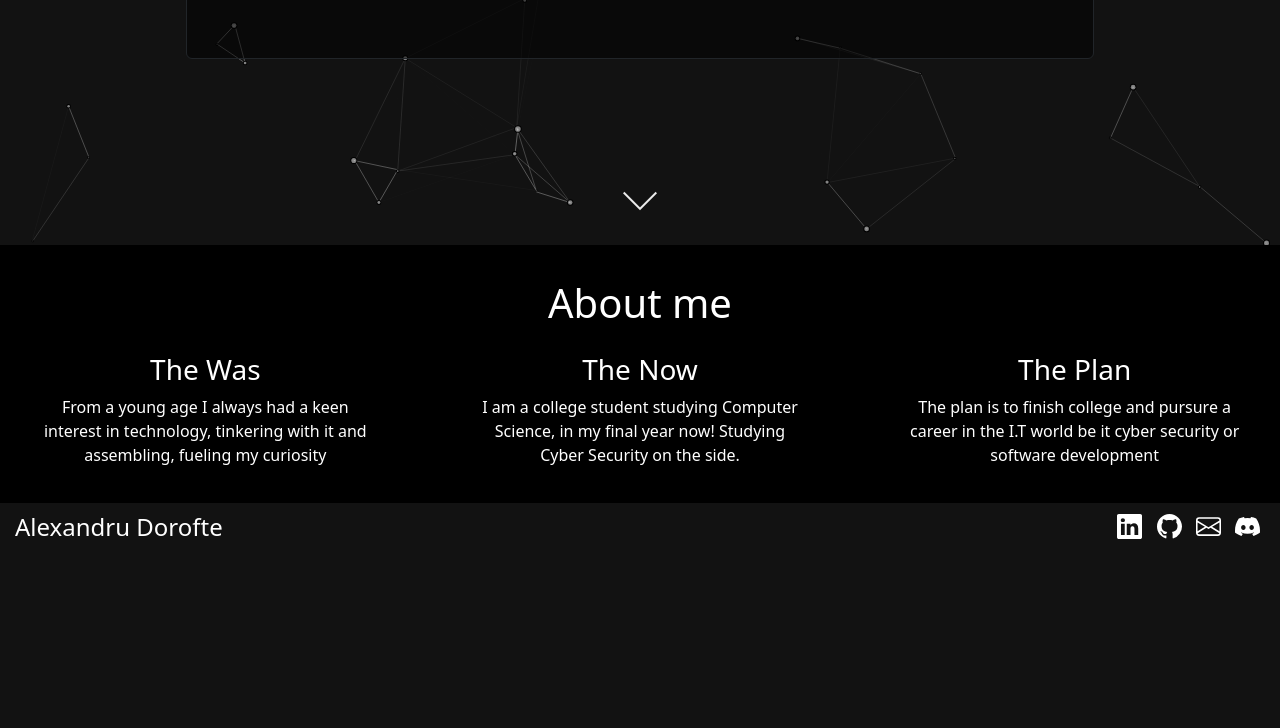
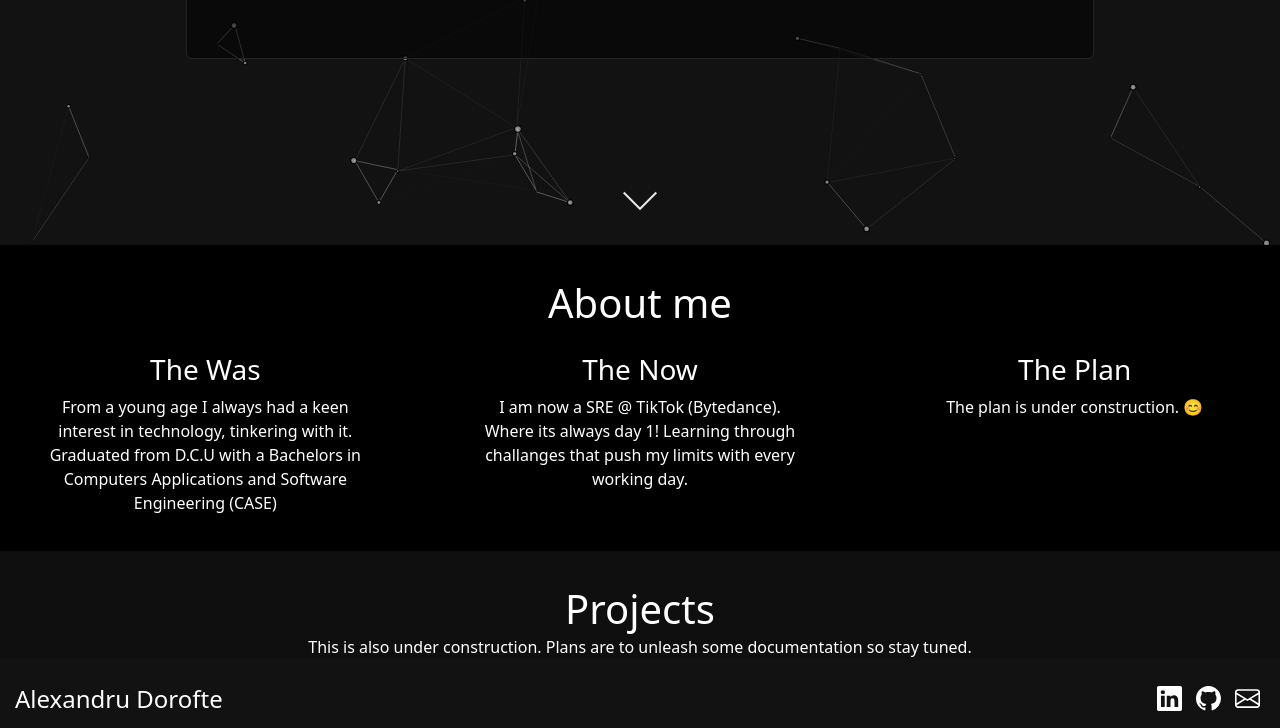
Before and after one commit to Alexandru-Dorofte/alexandru-dorofte.github.io, a plain HTML site: page index.html in a window 1280 px wide. Shown: the part 555-1283 px from the top of the page. Before the commit the page ends 1111 px from the top, so only its background shows below. Drawn offline with nearby package versions, Linux system fonts and the light colour scheme.

Commit message:
updates the now and slight workings

```diff
--- a/index.html
+++ b/index.html
@@ -1,14 +1,20 @@
 <!DOCTYPE html>
 <html lang="en">
+
 <head>
   <title>Welcome!</title>
   <meta charset="utf-8">
   <meta name="viewport" content="width=device-width, initial-scale=1">
-    <link href="https://cdn.jsdelivr.net/npm/bootstrap@5.2.0/dist/css/bootstrap.min.css" rel="stylesheet" integrity="sha384-gH2yIJqKdNHPEq0n4Mqa/HGKIhSkIHeL5AyhkYV8i59U5AR6csBvApHHNl/vI1Bx" crossorigin="anonymous">
+  <link href="https://cdn.jsdelivr.net/npm/bootstrap@5.2.0/dist/css/bootstrap.min.css" rel="stylesheet"
+    integrity="sha384-gH2yIJqKdNHPEq0n4Mqa/HGKIhSkIHeL5AyhkYV8i59U5AR6csBvApHHNl/vI1Bx" crossorigin="anonymous">
   <link rel="stylesheet" href="main.css">
   <link rel="shortcut icon" href="/images/favicon.jpeg" type="image/x-icon">
-    <script src="https://cdn.jsdelivr.net/npm/@popperjs/core@2.11.5/dist/umd/popper.min.js" integrity="sha384-Xe+8cL9oJa6tN/veChSP7q+mnSPaj5Bcu9mPX5F5xIGE0DVittaqT5lorf0EI7Vk" crossorigin="anonymous"></script>
-    <script src="https://cdn.jsdelivr.net/npm/bootstrap@5.2.0/dist/js/bootstrap.min.js" integrity="sha384-ODmDIVzN+pFdexxHEHFBQH3/9/vQ9uori45z4JjnFsRydbmQbmL5t1tQ0culUzyK" crossorigin="anonymous"></script>
+  <script src="https://cdn.jsdelivr.net/npm/@popperjs/core@2.11.5/dist/umd/popper.min.js"
+    integrity="sha384-Xe+8cL9oJa6tN/veChSP7q+mnSPaj5Bcu9mPX5F5xIGE0DVittaqT5lorf0EI7Vk"
+    crossorigin="anonymous"></script>
+  <script src="https://cdn.jsdelivr.net/npm/bootstrap@5.2.0/dist/js/bootstrap.min.js"
+    integrity="sha384-ODmDIVzN+pFdexxHEHFBQH3/9/vQ9uori45z4JjnFsRydbmQbmL5t1tQ0culUzyK"
+    crossorigin="anonymous"></script>
 </head>
 
 <body>
@@ -16,11 +22,15 @@
   <div class="first" id="particles-js">
     <div id="smaller-box" class="rounded border border-dark faded-box d-flex flex-column align-items-center">
       <img src="/images/selfie.jpg" class="rounded-circle" id="selfie" width="200" height="200">
-      <p>Hello World! My Name is Alexandru Dorofte<br><span class="typed-text"></span><span class="cursor">&nbsp;</span></p>
+      <p>Hello World! My Name is Alexandru Dorofte<br><span class="typed-text"></span><span class="cursor">&nbsp;</span>
+      </p>
     </div>
     <script src="main.js"></script>
-    <a href="#about-me"><div class="scroll-dwn-btn"></div></a>
+    <a href="#about-me">
+      <div class="scroll-dwn-btn"></div>
+    </a>
   </div>
+
   <div class="second " style="text-align: center;">
     <br>
     <h1 id="about-me" class="about-me" style="margin-top: 10px; margin-bottom:2px;">About me</h1>
@@ -30,19 +40,28 @@
       <div class="col-sm" style="padding-left:50px; padding-right:50px">
         <!-- <img src="/images/selfie.jpg" class="rounded-circle" id="selfie" width="200" height="200"> -->
         <h3>The Was</h3>
-          <p>From a young age I always had a keen interest in technology, tinkering with it and assembling, fueling my curiosity</p>
+        <p>From a young age I always had a keen interest in technology, tinkering with it. Graduated from D.C.U with a
+          Bachelors in Computers Applications and Software Engineering (CASE)</p>
       </div>
 
       <div class="col-sm" style="padding-left:50px; padding-right:50px">
         <h3>The Now</h3>
-        <in>I am a college student studying Computer Science, in my final year now! Studying Cyber Security on the side.</p>
+        <in>I am now a SRE @ TikTok (Bytedance). Where its always day 1! Learning through challanges that push my limits with every working day.
+          </p>
       </div>
 
       <div class="col-sm" style="padding-left:50px; padding-right:50px">
         <h3>The Plan</h3>
-        <p>The plan is to finish college and pursure a career in the I.T world be it cyber security or software development</p>
+        <p>The plan is under construction. 😊 </p>
       </div>
     </div>
+  </div>
+
+  <div class="third" style="text-align: center;">
+    <br>
+    <h1 id="about-me" class="about-me" style="margin-top: 10px; margin-bottom:2px;">Projects</h1>
+    <p>This is also under construction. Plans are to unleash some documentation so stay tuned.
+    <br>
   </div>
 
   <footer class="icons" style="padding-left: 15px; padding-top: 10px; padding-bottom: 7px; padding-right: 10px;">
@@ -53,38 +72,36 @@
 
       <div class="col-sm" style="align-items: right; text-align: right">
         <a href="https://www.linkedin.com/in/alexandru-dorofte" target="_blank" id="linkedin">
-        <svg xmlns="http://www.w3.org/2000/svg" style="margin-right: 10px" width="25" height="25" fill="currentColor" class="bi bi-linkedin" viewBox="0 0 16 16">
-          <path d="M0 1.146C0 .513.526 0 1.175 0h13.65C15.474 0 16 .513 16 1.146v13.708c0 .633-.526 1.146-1.175 1.146H1.175C.526 16 0 15.487 0 14.854V1.146zm4.943 12.248V6.169H2.542v7.225h2.401zm-1.2-8.212c.837 0 1.358-.554 1.358-1.248-.015-.709-.52-1.248-1.342-1.248-.822 0-1.359.54-1.359 1.248 0 .694.521 1.248 1.327 1.248h.016zm4.908 8.212V9.359c0-.216.016-.432.08-.586.173-.431.568-.878 1.232-.878.869 0 1.216.662 1.216 1.634v3.865h2.401V9.25c0-2.22-1.184-3.252-2.764-3.252-1.274 0-1.845.7-2.165 1.193v.025h-.016a5.54 5.54 0 0 1 .016-.025V6.169h-2.4c.03.678 0 7.225 0 7.225h2.4z"/>
+          <svg xmlns="http://www.w3.org/2000/svg" style="margin-right: 10px" width="25" height="25" fill="currentColor"
+            class="bi bi-linkedin" viewBox="0 0 16 16">
+            <path
+              d="M0 1.146C0 .513.526 0 1.175 0h13.65C15.474 0 16 .513 16 1.146v13.708c0 .633-.526 1.146-1.175 1.146H1.175C.526 16 0 15.487 0 14.854V1.146zm4.943 12.248V6.169H2.542v7.225h2.401zm-1.2-8.212c.837 0 1.358-.554 1.358-1.248-.015-.709-.52-1.248-1.342-1.248-.822 0-1.359.54-1.359 1.248 0 .694.521 1.248 1.327 1.248h.016zm4.908 8.212V9.359c0-.216.016-.432.08-.586.173-.431.568-.878 1.232-.878.869 0 1.216.662 1.216 1.634v3.865h2.401V9.25c0-2.22-1.184-3.252-2.764-3.252-1.274 0-1.845.7-2.165 1.193v.025h-.016a5.54 5.54 0 0 1 .016-.025V6.169h-2.4c.03.678 0 7.225 0 7.225h2.4z" />
           </svg>
         </a>
         <a href="https://github.com/Alexandru-Dorofte" target="_blank" id="github">
-      <svg xmlns="http://www.w3.org/2000/svg" style="margin-right: 10px" width="25" height="25" fill="currentColor" class="bi bi-github" viewBox="0 0 16 16">
-        <path d="M8 0C3.58 0 0 3.58 0 8c0 3.54 2.29 6.53 5.47 7.59.4.07.55-.17.55-.38 0-.19-.01-.82-.01-1.49-2.01.37-2.53-.49-2.69-.94-.09-.23-.48-.94-.82-1.13-.28-.15-.68-.52-.01-.53.63-.01 1.08.58 1.23.82.72 1.21 1.87.87 2.33.66.07-.52.28-.87.51-1.07-1.78-.2-3.64-.89-3.64-3.95 0-.87.31-1.59.82-2.15-.08-.2-.36-1.02.08-2.12 0 0 .67-.21 2.2.82.64-.18 1.32-.27 2-.27.68 0 1.36.09 2 .27 1.53-1.04 2.2-.82 2.2-.82.44 1.1.16 1.92.08 2.12.51.56.82 1.27.82 2.15 0 3.07-1.87 3.75-3.65 3.95.29.25.54.73.54 1.48 0 1.07-.01 1.93-.01 2.2 0 .21.15.46.55.38A8.012 8.012 0 0 0 16 8c0-4.42-3.58-8-8-8z"/>
+          <svg xmlns="http://www.w3.org/2000/svg" style="margin-right: 10px" width="25" height="25" fill="currentColor"
+            class="bi bi-github" viewBox="0 0 16 16">
+            <path
+              d="M8 0C3.58 0 0 3.58 0 8c0 3.54 2.29 6.53 5.47 7.59.4.07.55-.17.55-.38 0-.19-.01-.82-.01-1.49-2.01.37-2.53-.49-2.69-.94-.09-.23-.48-.94-.82-1.13-.28-.15-.68-.52-.01-.53.63-.01 1.08.58 1.23.82.72 1.21 1.87.87 2.33.66.07-.52.28-.87.51-1.07-1.78-.2-3.64-.89-3.64-3.95 0-.87.31-1.59.82-2.15-.08-.2-.36-1.02.08-2.12 0 0 .67-.21 2.2.82.64-.18 1.32-.27 2-.27.68 0 1.36.09 2 .27 1.53-1.04 2.2-.82 2.2-.82.44 1.1.16 1.92.08 2.12.51.56.82 1.27.82 2.15 0 3.07-1.87 3.75-3.65 3.95.29.25.54.73.54 1.48 0 1.07-.01 1.93-.01 2.2 0 .21.15.46.55.38A8.012 8.012 0 0 0 16 8c0-4.42-3.58-8-8-8z" />
           </svg>
         </a>
-      <a href="mailto:alexandru.dorofte@outlook.com" id="email">
-      <svg xmlns="http://www.w3.org/2000/svg" style="margin-right: 10px" width="25" height="25" fill="currentColor" class="bi bi-envelope" viewBox="0 0 16 16">
-        <path d="M0 4a2 2 0 0 1 2-2h12a2 2 0 0 1 2 2v8a2 2 0 0 1-2 2H2a2 2 0 0 1-2-2V4Zm2-1a1 1 0 0 0-1 1v.217l7 4.2 7-4.2V4a1 1 0 0 0-1-1H2Zm13 2.383-4.708 2.825L15 11.105V5.383Zm-.034 6.876-5.64-3.471L8 9.583l-1.326-.795-5.64 3.47A1 1 0 0 0 2 13h12a1 1 0 0 0 .966-.741ZM1 11.105l4.708-2.897L1 5.383v5.722Z"/>
+        <a href="mailto:cv@alexandru-dorofte.com" id="email">
+          <svg xmlns="http://www.w3.org/2000/svg" style="margin-right: 10px" width="25" height="25" fill="currentColor"
+            class="bi bi-envelope" viewBox="0 0 16 16">
+            <path
+              d="M0 4a2 2 0 0 1 2-2h12a2 2 0 0 1 2 2v8a2 2 0 0 1-2 2H2a2 2 0 0 1-2-2V4Zm2-1a1 1 0 0 0-1 1v.217l7 4.2 7-4.2V4a1 1 0 0 0-1-1H2Zm13 2.383-4.708 2.825L15 11.105V5.383Zm-.034 6.876-5.64-3.471L8 9.583l-1.326-.795-5.64 3.47A1 1 0 0 0 2 13h12a1 1 0 0 0 .966-.741ZM1 11.105l4.708-2.897L1 5.383v5.722Z" />
           </svg>
         </a>
-      <a href="https://discord.com/users/747920741638471681" target="_blank" id="discord">
-      <svg xmlns="http://www.w3.org/2000/svg" style="margin-right: 10px" width="25" height="25" fill="currentColor" class="bi bi-discord" viewBox="0 0 16 16">
-        <path d="M13.545 2.907a13.227 13.227 0 0 0-3.257-1.011.05.05 0 0 0-.052.025c-.141.25-.297.577-.406.833a12.19 12.19 0 0 0-3.658 0 8.258 8.258 0 0 0-.412-.833.051.051 0 0 0-.052-.025c-1.125.194-2.22.534-3.257 1.011a.041.041 0 0 0-.021.018C.356 6.024-.213 9.047.066 12.032c.001.014.01.028.021.037a13.276 13.276 0 0 0 3.995 2.02.05.05 0 0 0 .056-.019c.308-.42.582-.863.818-1.329a.05.05 0 0 0-.01-.059.051.051 0 0 0-.018-.011 8.875 8.875 0 0 1-1.248-.595.05.05 0 0 1-.02-.066.051.051 0 0 1 .015-.019c.084-.063.168-.129.248-.195a.05.05 0 0 1 .051-.007c2.619 1.196 5.454 1.196 8.041 0a.052.052 0 0 1 .053.007c.08.066.164.132.248.195a.051.051 0 0 1-.004.085 8.254 8.254 0 0 1-1.249.594.05.05 0 0 0-.03.03.052.052 0 0 0 .003.041c.24.465.515.909.817 1.329a.05.05 0 0 0 .056.019 13.235 13.235 0 0 0 4.001-2.02.049.049 0 0 0 .021-.037c.334-3.451-.559-6.449-2.366-9.106a.034.034 0 0 0-.02-.019Zm-8.198 7.307c-.789 0-1.438-.724-1.438-1.612 0-.889.637-1.613 1.438-1.613.807 0 1.45.73 1.438 1.613 0 .888-.637 1.612-1.438 1.612Zm5.316 0c-.788 0-1.438-.724-1.438-1.612 0-.889.637-1.613 1.438-1.613.807 0 1.451.73 1.438 1.613 0 .888-.631 1.612-1.438 1.612Z"/>
-      </svg>
-      <!-- <a href="https://twitter.com/AlexandruD30" target="_blank" id="twitter">
-      <svg xmlns="http://www.w3.org/2000/svg" style="margin-right: 10px" width="25" height="25" fill="currentColor" class="bi bi-twitter" viewBox="0 0 16 16">
-        <path d="M5.026 15c6.038 0 9.341-5.003 9.341-9.334 0-.14 0-.282-.006-.422A6.685 6.685 0 0 0 16 3.542a6.658 6.658 0 0 1-1.889.518 3.301 3.301 0 0 0 1.447-1.817 6.533 6.533 0 0 1-2.087.793A3.286 3.286 0 0 0 7.875 6.03a9.325 9.325 0 0 1-6.767-3.429 3.289 3.289 0 0 0 1.018 4.382A3.323 3.323 0 0 1 .64 6.575v.045a3.288 3.288 0 0 0 2.632 3.218 3.203 3.203 0 0 1-.865.115 3.23 3.23 0 0 1-.614-.057 3.283 3.283 0 0 0 3.067 2.277A6.588 6.588 0 0 1 .78 13.58a6.32 6.32 0 0 1-.78-.045A9.344 9.344 0 0 0 5.026 15z"/>
-      </svg> -->
-    <!-- </a> -->
       </div>
     </div>
   </footer>
 
   <script src="https://cdn.jsdelivr.net/npm/particles.js@2.0.0/particles.min.js"></script>
   <script>
-  particlesJS.load('particles-js', 'particles.json', function() {
+    particlesJS.load('particles-js', 'particles.json', function () {
       console.log('particles.js config loaded');
     });
   </script>
 </body>
+
 </html>
--- a/main.css
+++ b/main.css
@@ -144,6 +144,11 @@ a:hover {
     background-color: black;
     color: white;
   }
+  .third{
+    /* height: 60vh; */
+    background-color: rgba(0, 0, 0, 0.159);
+    color: white;
+  }
 
 footer {
     color: white;
```
Lines whose indentation alone changed are shown as unchanged.
